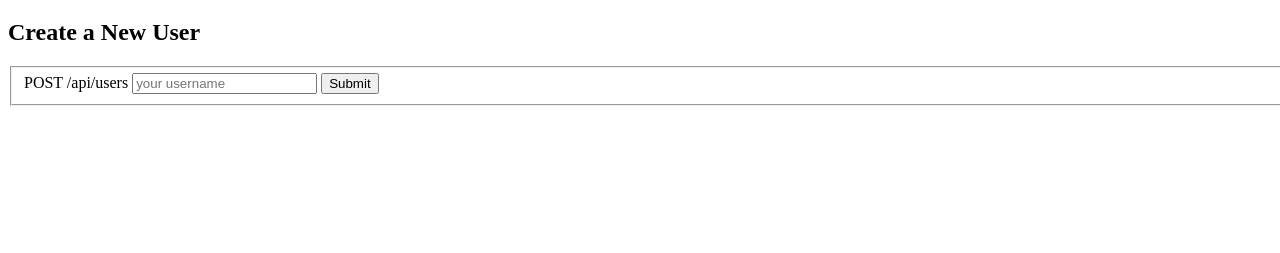
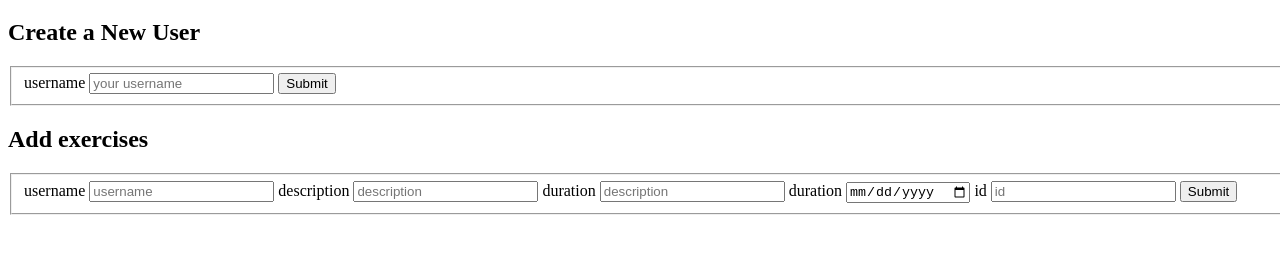
Before and after one commit to RCYGM/api-exercise-tracker, a website: page views/index.html in a window 1280 px wide. Shown: the part 61-314 px from the top of the page. Drawn offline with Linux system fonts and the light colour scheme.

Commit message:
feat: HTML feat/api-users-id-exercises

```diff
--- a/views/index.html
+++ b/views/index.html
@@ -11,7 +11,7 @@
     <form action="/api/users" method="post">
       <h2>Create a New User</h2>
       <fieldset>
-        <label for="username">POST /api/users</label>
+        <label for="username">username</label>
         <input
           id="uname"
           type="text"
@@ -22,5 +22,40 @@
         <input type="submit" value="Submit" />
       </fieldset>
     </form>
+    <form action="/api/users/:_id/exercises">
+      <h2>Add exercises</h2>
+      <fieldset>
+        <label for="username">username</label>
+        <input
+          type="text"
+          id="uname-e"
+          name="username"
+          placeholder="username"
+          required
+        />
+        <label for="description">description</label>
+        <input
+          type="text"
+          id="description-e"
+          name="description"
+          placeholder="description"
+          required
+        />
+        <label for="duration">duration</label>
+        <input
+          type="number"
+          id="duration-e"
+          name="duration"
+          placeholder="description"
+          max="60"
+          required
+        />
+        <label for="duration">duration</label>
+        <input type="date" id="date-e" name="date" required />
+        <label for="id">id</label>
+        <input type="text" id="id-e" name="id" placeholder="id" required />
+        <input type="submit" value="Submit" />
+      </fieldset>
+    </form>
   </body>
 </html>
```
